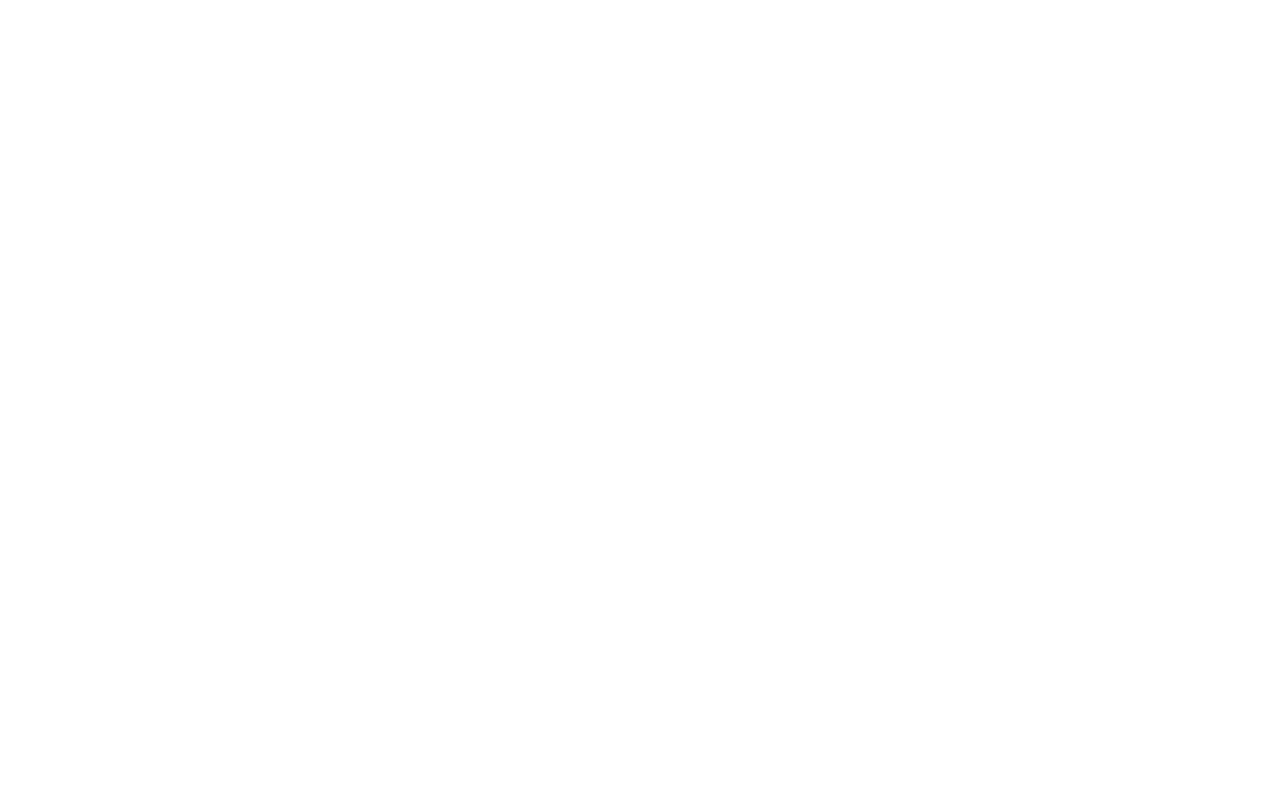
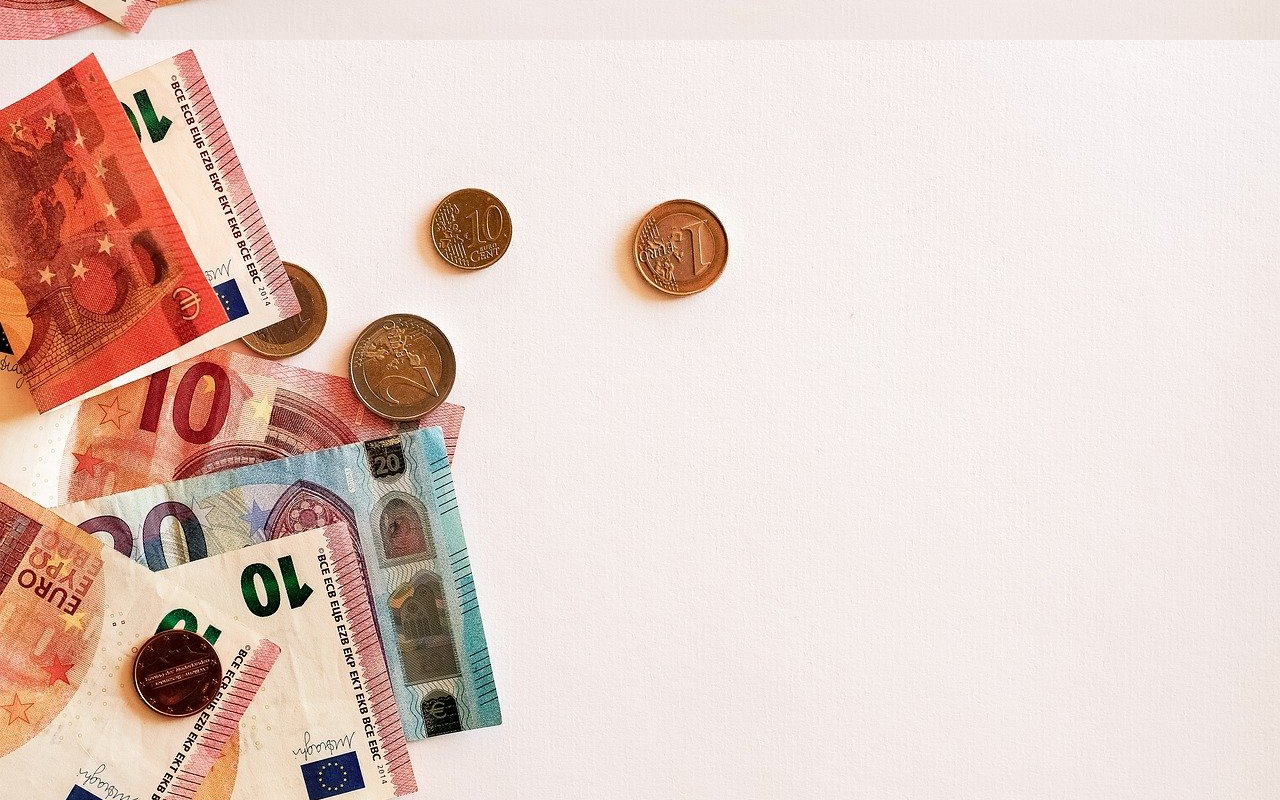
Before and after one commit to SzymonUscinski27/currency-converter-react, a React (Create React App) app: page / in a window 1280 px wide. Built offline with nearby package versions, Linux system fonts and the light colour scheme.

Commit message:
added basic styles and background image

```diff
--- a/src/index.css
+++ b/src/index.css
@@ -1,13 +1,24 @@
-body {
-  margin: 0;
-  font-family: -apple-system, BlinkMacSystemFont, 'Segoe UI', 'Roboto', 'Oxygen',
-    'Ubuntu', 'Cantarell', 'Fira Sans', 'Droid Sans', 'Helvetica Neue',
-    sans-serif;
-  -webkit-font-smoothing: antialiased;
-  -moz-osx-font-smoothing: grayscale;
+html {
+  box-sizing: border-box;
 }
 
-code {
-  font-family: source-code-pro, Menlo, Monaco, Consolas, 'Courier New',
-    monospace;
+*, ::before, ::after {
+  box-sizing: inherit;
 }
+
+body {
+  background-image: url("./images/background.jpg");
+  background-size: cover;
+  background-position: bottom;
+  width: 100%;
+  max-width: 600px;
+  margin: 0 auto;
+  padding: 20px;
+  font-family: 'Montserrat', sans-serif;
+}
+
+.body__paragraph {
+  font-style: italic;
+  margin: 30px;
+  text-align: center;
+}
```
Also changed, not shown: src/images/background.jpg (added).
